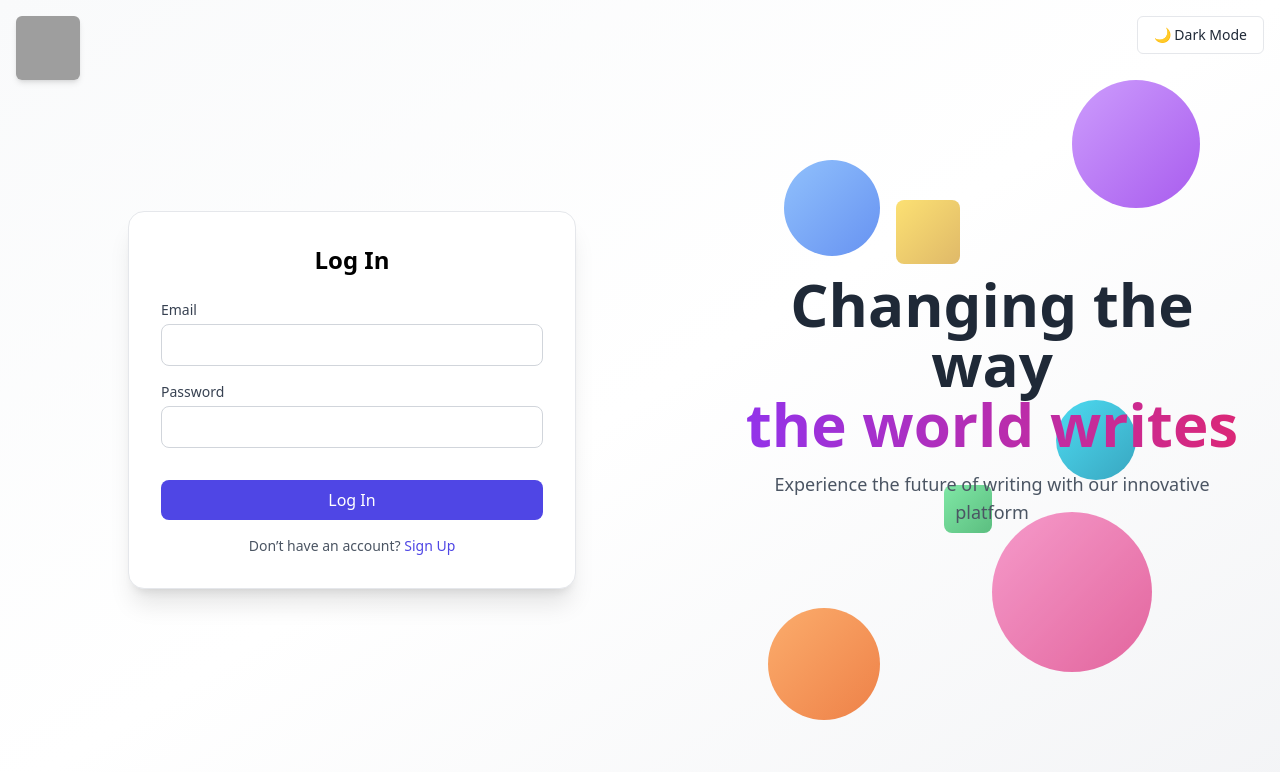
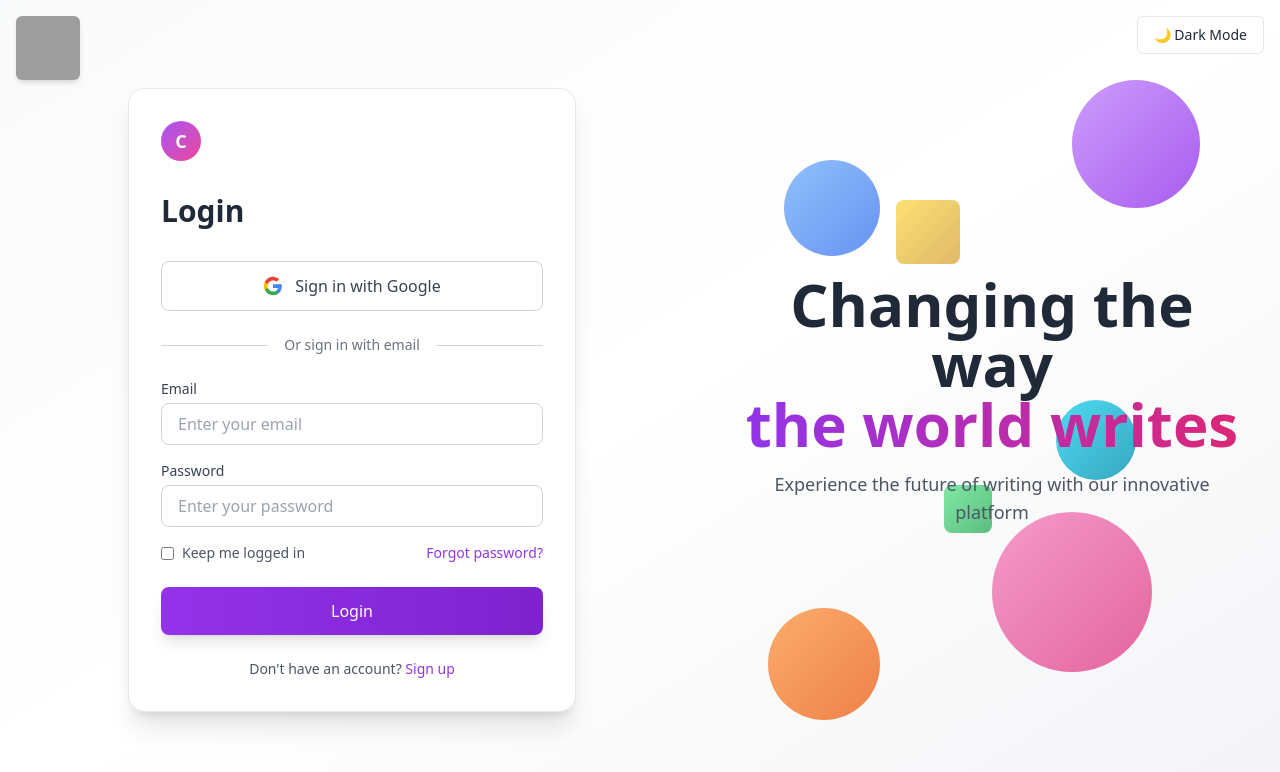
Before and after one commit to varaprasadbotta/HackertonUi, a React (Vite) app: page / in a window 1280 px wide. Both pictures are taken after a click on the button "Log In". Shown: the top 772 px of the page. Built offline with nearby package versions, Linux system fonts and the light colour scheme; grey boxes are pictures that could not be loaded.

Commit message:
Update Login component to match the design
cgen-8775511e17b14191bf8919cfa2609035

```diff
--- a/src/pages/Login.tsx
+++ b/src/pages/Login.tsx
@@ -5,28 +5,91 @@ import AuthFormWrapper from '../components/AuthFormWrapper';
 const Login = ({ onToggle }: { onToggle: () => void }) => {
   const [email, setEmail] = useState('');
   const [password, setPassword] = useState('');
+  const [keepLoggedIn, setKeepLoggedIn] = useState(false);
 
   const handleLogin = () => {
-    console.log({ email, password });
+    console.log({ email, password, keepLoggedIn });
+  };
+
+  const handleGoogleSignIn = () => {
+    console.log('Google Sign In');
   };
 
   return (
     <AuthFormWrapper>
-      <h2 className="text-2xl font-semibold mb-6 text-center">Log In</h2>
-      <InputComponent label="Email" type="email" value={email} onChange={(e) => setEmail(e.target.value)} />
-      <InputComponent label="Password" type="password" value={password} onChange={(e) => setPassword(e.target.value)} />
+      {/* Logo */}
+      <div className="flex items-center justify-start mb-8">
+        <div className="w-10 h-10 bg-gradient-to-br from-purple-500 to-pink-500 rounded-full flex items-center justify-center">
+          <span className="text-white font-bold text-lg">C</span>
+        </div>
+      </div>
+
+      <h2 className="text-3xl font-bold mb-8 text-gray-800 dark:text-white">Login</h2>
+
+      {/* Google Sign In */}
+      <button
+        onClick={handleGoogleSignIn}
+        className="w-full flex items-center justify-center gap-3 py-3 px-4 border border-gray-300 dark:border-gray-600 rounded-lg mb-6 hover:bg-gray-50 dark:hover:bg-gray-700 transition-colors"
+      >
+        <svg className="w-5 h-5" viewBox="0 0 24 24">
+          <path fill="#4285F4" d="M22.56 12.25c0-.78-.07-1.53-.2-2.25H12v4.26h5.92c-.26 1.37-1.04 2.53-2.21 3.31v2.77h3.57c2.08-1.92 3.28-4.74 3.28-8.09z"/>
+          <path fill="#34A853" d="M12 23c2.97 0 5.46-.98 7.28-2.66l-3.57-2.77c-.98.66-2.23 1.06-3.71 1.06-2.86 0-5.29-1.93-6.16-4.53H2.18v2.84C3.99 20.53 7.7 23 12 23z"/>
+          <path fill="#FBBC05" d="M5.84 14.09c-.22-.66-.35-1.36-.35-2.09s.13-1.43.35-2.09V7.07H2.18C1.43 8.55 1 10.22 1 12s.43 3.45 1.18 4.93l2.85-2.22.81-.62z"/>
+          <path fill="#EA4335" d="M12 5.38c1.62 0 3.06.56 4.21 1.64l3.15-3.15C17.45 2.09 14.97 1 12 1 7.7 1 3.99 3.47 2.18 7.07l3.66 2.84c.87-2.6 3.3-4.53 6.16-4.53z"/>
+        </svg>
+        <span className="text-gray-700 dark:text-gray-200">Sign in with Google</span>
+      </button>
+
+      {/* Divider */}
+      <div className="flex items-center my-6">
+        <div className="flex-1 border-t border-gray-300 dark:border-gray-600"></div>
+        <span className="px-4 text-sm text-gray-500 dark:text-gray-400">Or sign in with email</span>
+        <div className="flex-1 border-t border-gray-300 dark:border-gray-600"></div>
+      </div>
+
+      <InputComponent
+        label="Email"
+        type="email"
+        value={email}
+        onChange={(e) => setEmail(e.target.value)}
+        placeholder="Enter your email"
+      />
+
+      <InputComponent
+        label="Password"
+        type="password"
+        value={password}
+        onChange={(e) => setPassword(e.target.value)}
+        placeholder="Enter your password"
+      />
+
+      {/* Keep me logged in & Forgot password */}
+      <div className="flex items-center justify-between mb-6">
+        <label className="flex items-center">
+          <input
+            type="checkbox"
+            checked={keepLoggedIn}
+            onChange={(e) => setKeepLoggedIn(e.target.checked)}
+            className="mr-2 rounded border-gray-300 text-purple-600 focus:ring-purple-500"
+          />
+          <span className="text-sm text-gray-600 dark:text-gray-300">Keep me logged in</span>
+        </label>
+        <button className="text-sm text-purple-600 hover:text-purple-700 dark:text-purple-400">
+          Forgot password?
+        </button>
+      </div>
 
       <button
         onClick={handleLogin}
-        className="w-full bg-indigo-600 text-white py-2 rounded-lg mt-4 hover:bg-indigo-700 transition-all"
+        className="w-full bg-gradient-to-r from-purple-600 to-purple-700 text-white py-3 rounded-lg font-medium hover:from-purple-700 hover:to-purple-800 transition-all transform hover:scale-[1.02] shadow-lg"
       >
-        Log In
+        Login
       </button>
 
-      <p className="text-sm text-gray-600 text-center mt-4">
-        Don’t have an account?{' '}
-        <button onClick={onToggle} className="text-indigo-600 hover:underline">
-          Sign Up
+      <p className="text-sm text-gray-600 dark:text-gray-300 text-center mt-6">
+        Don't have an account?{' '}
+        <button onClick={onToggle} className="text-purple-600 hover:text-purple-700 dark:text-purple-400 font-medium">
+          Sign up
         </button>
       </p>
     </AuthFormWrapper>
```
